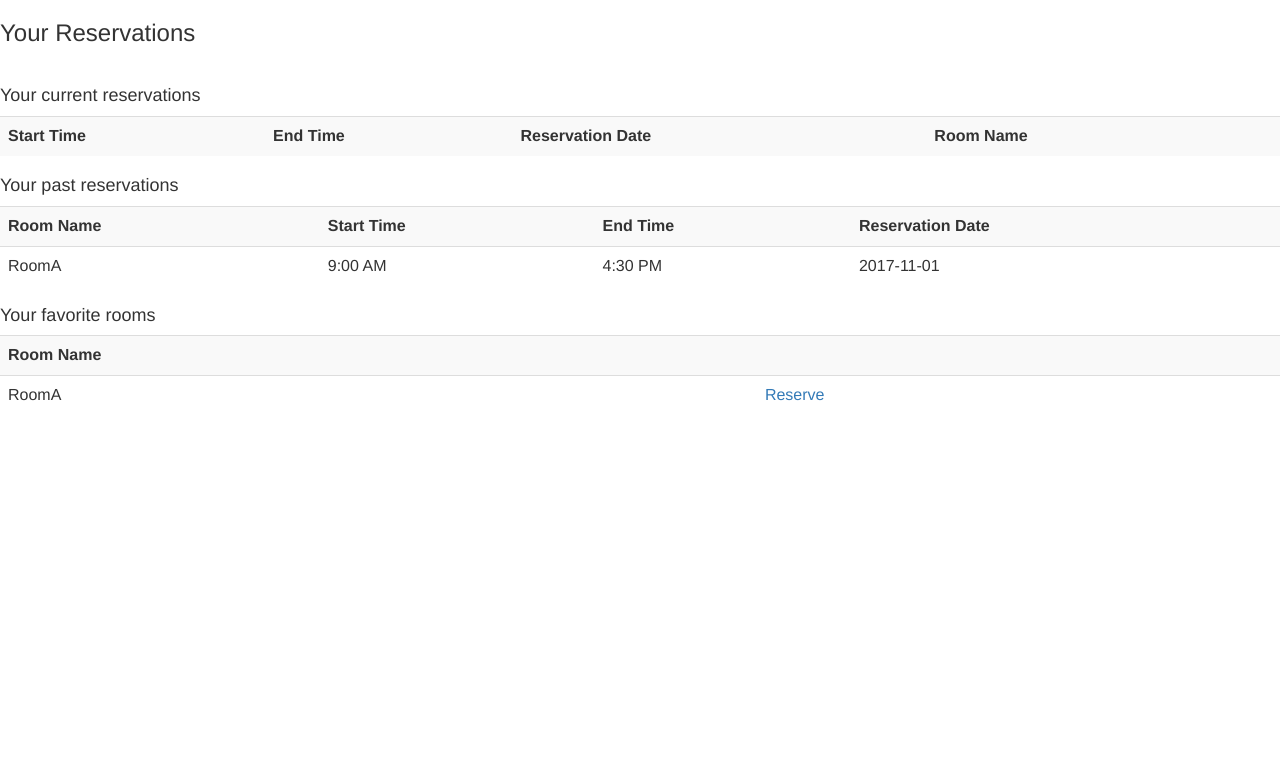
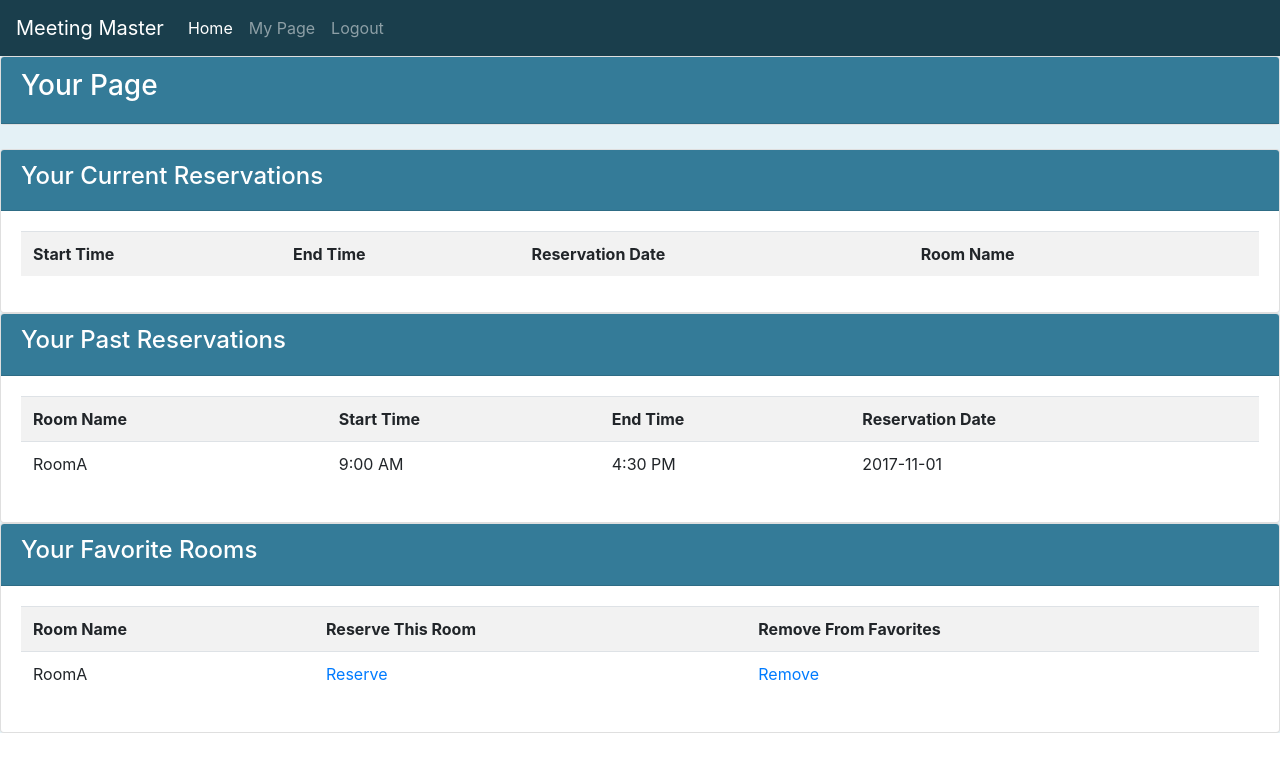
Before and after one commit to edd426/WebFinalGroupProject, a PHP site: page /WebFinalGroupProject/user.php?deleteRes=1 in a window 1280 px wide. Shown: the top 772 px of the page. Run offline with PHP 8.4, Linux system fonts and the light colour scheme; a user stored in the database is signed in; data comes from the database, SQL or seed files in the repository; lists and menus that the app fills with data are empty.

Commit message:
Updated user.php style and some links
Updated user.php style and some links

```diff
--- a/ReserveRoom.php
+++ b/ReserveRoom.php
@@ -26,7 +26,7 @@ $user = 'root';
 $password = 'root';
 $db = 'Meeting';
 $host = 'localhost';
-$port = 8889;
+$port = 3306;
 
 $conn = mysqli_connect(
    $host,
--- a/login.html
+++ b/login.html
@@ -4,6 +4,7 @@
         <link href="login.css" type="text/css" rel="stylesheet">
     </head>
     <body>
+        <?php echo "hello world"; ?>
         <div class = "row">
             <div class = "col-4">
                 <h1>Login</h1>
--- /dev/null
+++ b/style.css
@@ -0,0 +1,22 @@
+
+
+.col
+{
+    background-color: #E4F1F6;
+    /* height: auto; */
+    height: auto;
+    min-height: 100% !important;
+
+}
+
+div
+{
+    margin: 0px;
+}
+
+.card-header
+{
+    background-color: #347B98;
+    color: white;
+    font-size: 16pt;
+}
--- a/user.php
+++ b/user.php
@@ -1,10 +1,26 @@
 <html lang="en">
 <head>
   <meta name="viewport" content="width=device-width, initial-scale=1">
-  <link rel="stylesheet" href="https://maxcdn.bootstrapcdn.com/bootstrap/3.3.7/css/bootstrap.min.css">
+  <link rel="stylesheet" href="https://maxcdn.bootstrapcdn.com/bootstrap/4.0.0/css/bootstrap.min.css" integrity="sha384-Gn5384xqQ1aoWXA+058RXPxPg6fy4IWvTNh0E263XmFcJlSAwiGgFAW/dAiS6JXm" crossorigin="anonymous">
+  <link href="style.css" type="text/css" rel="stylesheet">
+  <script src="jquery-3.3.1.js"></script>
 </head>
 <body>
-
+<nav class="navbar navbar-expand-lg navbar-dark" style="background-color: #1A3E4C;">
+  <a class="navbar-brand" href="#">Meeting Master</a>
+  <button class="navbar-toggler" type="button" data-toggle="collapse" data-target="#navbarNavAltMarkup" aria-controls="navbarNavAltMarkup" aria-expanded="false" aria-label="Toggle navigation">
+    <span class="navbar-toggler-icon"></span>
+  </button>
+  <div class="collapse navbar-collapse" id="navbarNavAltMarkup">
+    <div class="navbar-nav">
+      <a class="nav-item nav-link active" href="home1.php">Home <span class="sr-only">(current)</span></a>
+      <a class="nav-item nav-link" href="user.php">My Page</a>
+      <a class="nav-item nav-link" href="logout.php">Logout</a>
+    </div>
+  </div>
+</nav>
+<div class='row'>
+  <div class='col'>
 <?
 
 //Start session
@@ -16,7 +32,8 @@ if(!isset($_SESSION['userid'])) {
 }
 $suserid = $_SESSION['userid'];
 
-echo "<h3>Your Reservations</h3><br>";
+echo "";
+echo "<div class='card'><div class='card-header'><h3>Your Page</h3></div></div><br>";
 
 
 
@@ -60,8 +77,8 @@ $sql = "SELECT ResID, StartTime, EndTime, ResDate, room.Name ".
     "AND NOT room.Deleted;";
 $result = mysqli_query($conn, $sql);
 //echo $result;
-echo "<h4>Your current reservations</h4>";
-echo "<table class='table table-striped'><tr><th>Start Time</th><th>End Time</th><th>Reservation Date</th><th>Room Name</th><th></th></tr>";
+echo "<div class='card'><div class='card-header'><h4>Your Current Reservations</h4></div>";
+echo "<div class='card-body'><table class='table table-striped'><tr><th>Start Time</th><th>End Time</th><th>Reservation Date</th><th>Room Name</th><th></th></tr>";
 
 while($row = mysqli_fetch_array($result)){
     echo "<tr><td>". $timeArr[$row["StartTime"]] ."</td><td>".
@@ -70,7 +87,7 @@ while($row = mysqli_fetch_array($result)){
         "</td><td><a href='http://localhost:81/WebFinalGroupProject/".
         "user.php?deleteRes=".$row["ResID"]."'>Delete</a></td></tr>";
 }
-echo "</table>";
+echo "</table></div></div>";
 
 
 //Show Past Reservations
@@ -80,14 +97,14 @@ $sql = "SELECT StartTime, EndTime, ResDate, room.Name ".
     "AND reservation.roomID=room.RoomID AND reservation.ResDate<CURDATE();";
 $result = mysqli_query($conn, $sql);
 //echo $result;
-echo "<h4>Your past reservations</h4>";
-echo "<table class='table table-striped'><tr><th>Room Name</th><th>Start Time</th><th>End Time</th><th>Reservation Date</th></tr>";
+echo "<div class='card'><div class='card-header'><h4>Your Past Reservations</h4></div>";
+echo "<div class='card-body'><table class='table table-striped'><tr><th>Room Name</th><th>Start Time</th><th>End Time</th><th>Reservation Date</th></tr>";
 
 while($row = mysqli_fetch_array($result)){
     echo "<tr><td>". $row["Name"]."</td><td>". $timeArr[$row["StartTime"]] ."</td><td>".
         $timeArr[$row["EndTime"]]."</td><td>".$row["ResDate"]."</td></tr>";
 }
-echo "</table>";
+echo "</table></div></div>";
 
 
 //Show Favorite Reservations
@@ -96,14 +113,15 @@ $sql = "SELECT room.RoomID, room.Name FROM user, favorite, room ".
     "AND room.RoomID=favorite.RoomID AND NOT room.Deleted;";
 $result = mysqli_query($conn, $sql);
 //echo $result;
-echo "<h4>Your favorite rooms</h4>";
-echo "<table class='table table-striped'><tr><th>Room Name</th><th></th></tr>";
+echo "<div class='card'><div class='card-header'><h4>Your Favorite Rooms</h4></div>";
+echo "<div class='card-body'><table class='table table-striped'><tr><th>Room Name</th><th>Reserve This Room</th><th>Remove From Favorites</th></tr>";
 
 while($row = mysqli_fetch_array($result)){
     echo "<tr><td>". $row["Name"] ."</td><td><a href='ReserveRoom.php?roomid=".
-        $row["RoomID"]."'>Reserve</a></td></tr>";
+        $row["RoomID"]."'>Reserve</a></td><td><a href='removefav.php?roomid=".
+        $row["RoomID"]."'>Remove</a></td></tr>";
 }
-echo "</table>";
+echo "</table></div></div>";
 
 
 //echo "<p><a href=logout.php>Logout</a></p>";
@@ -112,5 +130,7 @@ mysqli_close();
 
 ?>
 
+    </div>
+</div>
 </body>
 </html>
```
Also changed, not shown: 1 other file.
